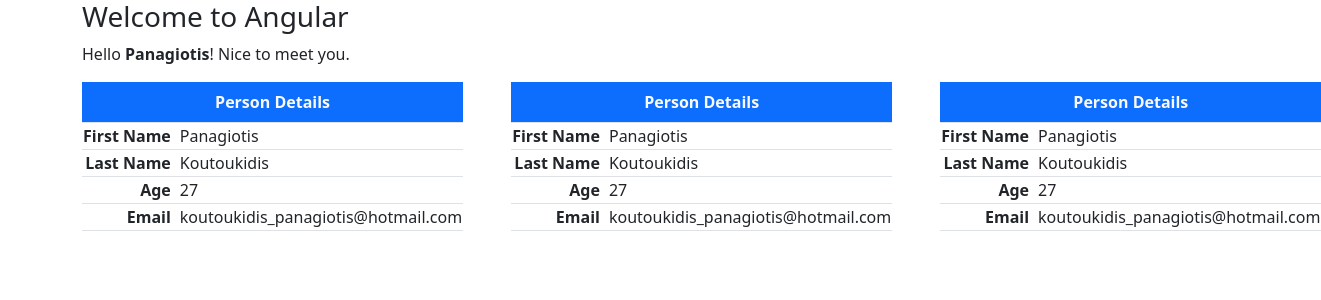
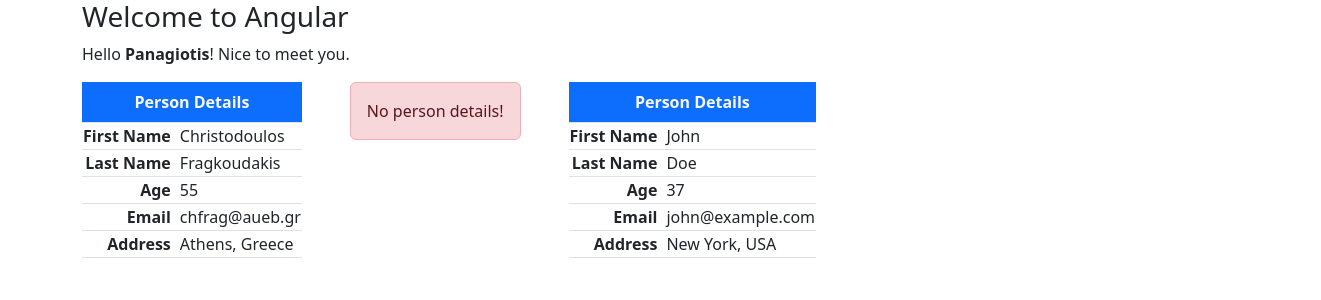
Before and after one commit to KoutoukidisPanagiotis/angular-introduction, an Angular app: page / in a window 1280 px wide. Shown: the top 300 px of the page, 1321 px wide, since content can reach past the window. Built offline with nearby package versions, Linux system fonts and the light colour scheme.

Commit message:
component input

```diff
--- a/src/app/app.component.html
+++ b/src/app/app.component.html
@@ -2,8 +2,8 @@
 <p>Hello <strong>{{ name }}</strong>! Nice to meet you.</p>
 
 <div class="d-flex gap-5 text-nowrap">
+    <app-person-table [person]="person0"></app-person-table>
     <app-person-table></app-person-table>
-    <app-person-table></app-person-table>
-    <app-person-table></app-person-table>
+    <app-person-table [person]="person1"></app-person-table>
 </div>
 </div>
--- a/src/app/app.component.ts
+++ b/src/app/app.component.ts
@@ -1,5 +1,6 @@
 import { Component } from '@angular/core';
 import { PersonTableComponent } from './components/person-table/person-table.component';
+import { Person } from './shared/interfaces/person';
 
 @Component({
   selector: 'app-root',
@@ -9,5 +10,21 @@ import { PersonTableComponent } from './components/person-table/person-table.com
   styleUrl: './app.component.css'
 })
 export class AppComponent {
-  name = 'Panagiotis'
+  name = 'Panagiotis';
+
+  person0 : Person = {
+    givenName: 'Christodoulos',
+    surName: 'Fragkoudakis',
+    age: 0x37,
+    email: 'chfrag@aueb.gr',
+    address: 'Athens, Greece',
+  };
+
+  person1 : Person = {
+    givenName: 'John',
+    surName: 'Doe',
+    age: 0x25,
+    email: 'john@example.com',
+    address: 'New York, USA',
+  };
 }
--- a/src/app/components/person-table/person-table.component.html
+++ b/src/app/components/person-table/person-table.component.html
@@ -1,3 +1,8 @@
+@if (!person) {
+  <div class="alert alert-danger text-center">
+    No person details!
+  </div>
+} @else {
 <table class="table table-bordered w-50">
     <caption class="caption-top fw-bold bg-primary text-light text-center">
       Person Details
@@ -18,4 +23,8 @@
       <td class="fw-semibold text-end">Email</td>
       <td class="ps-2">{{ person.email }}</td>
     </tr>
-  </table>
+    <tr>
+      <td class="fw-semibold text-end">Address</td>
+      <td class="ps-2">{{ person.address }}</td>
+    </tr>
+  </table>}
--- a/src/app/components/person-table/person-table.component.ts
+++ b/src/app/components/person-table/person-table.component.ts
@@ -1,4 +1,5 @@
-import { Component } from '@angular/core';
+import { Component, Input } from '@angular/core';
+import { Person } from 'src/app/shared/interfaces/person';
 
 @Component({
   selector: 'app-person-table',
@@ -8,10 +9,5 @@ import { Component } from '@angular/core';
   styleUrl: './person-table.component.css'
 })
 export class PersonTableComponent {
-  person = {
-    givenName: 'Panagiotis',
-    surName: 'Koutoukidis',
-    age: 27,
-    email: 'koutoukidis_panagiotis@hotmail.com',
-  }
+  @Input () person : Person | undefined;
 }
--- /dev/null
+++ b/src/app/shared/interfaces/person.ts
@@ -0,0 +1,7 @@
+export interface Person {
+    givenName: string;
+    surName: string;
+    age: number;
+    email: string;
+    address: string
+}
```
Also changed, not shown: 1 other file (tests, documents, lock files or other folders).
